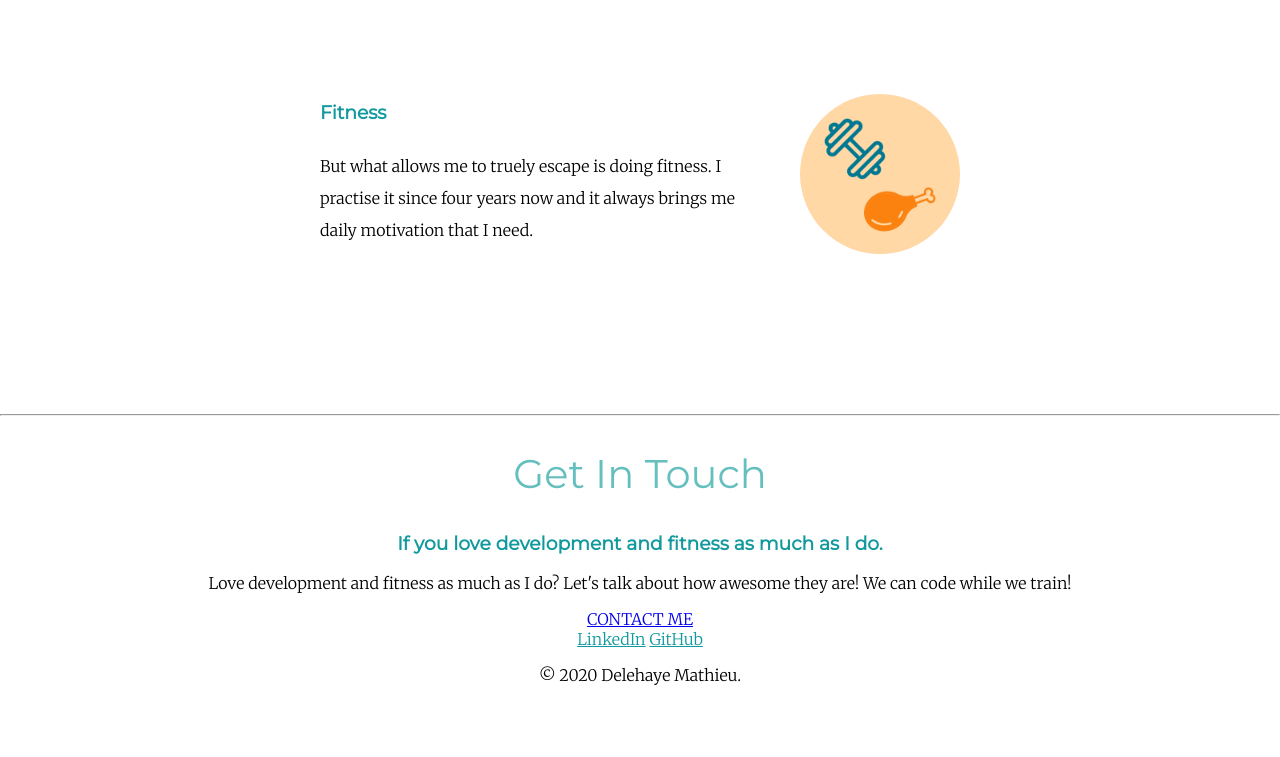
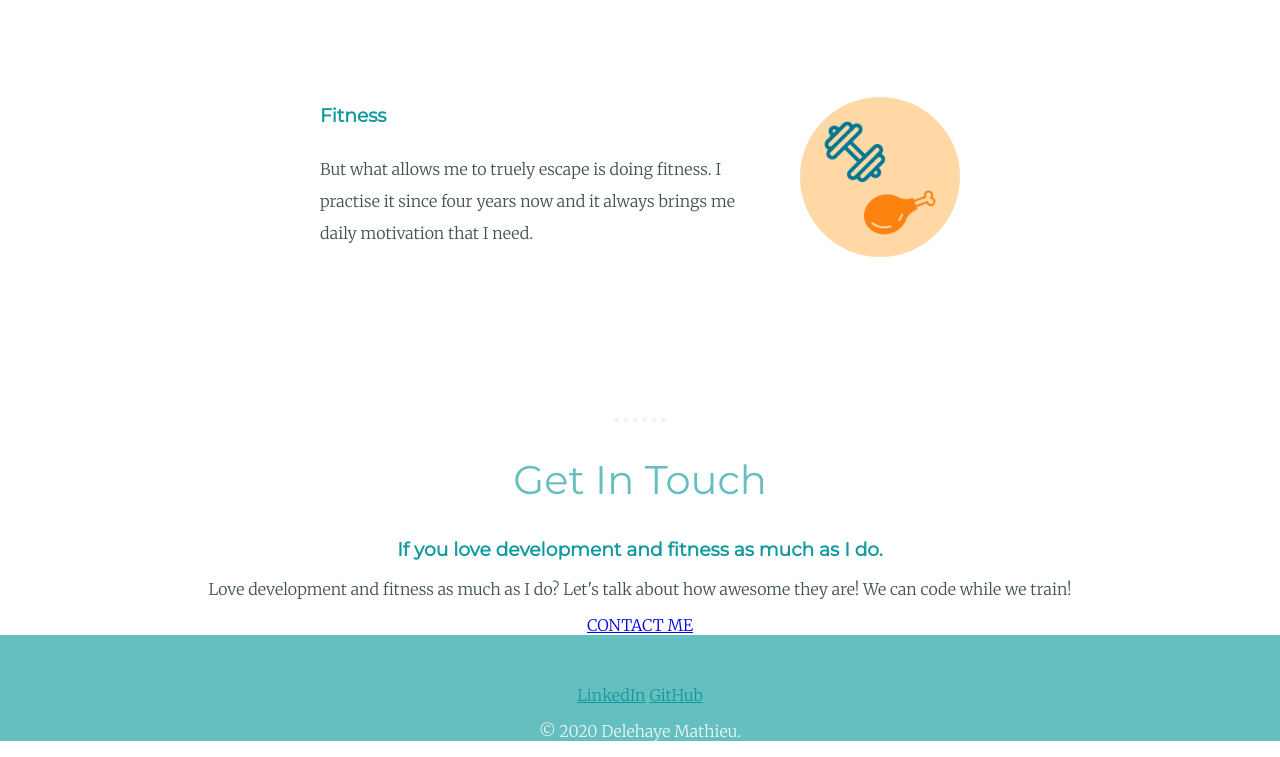
Before and after one commit to mathieudelehaye/MyPresentation, a plain HTML site: page index.html in a window 1280 px wide. Shown: the part 1438-2195 px from the top of the page. Before the commit the page ends 2139 px from the top, so only its background shows below. Drawn offline with Linux system fonts and the light colour scheme.

Commit message:
Integration continued: text and div colour changed.  CSS item order re-arranged

```diff
--- a/css/styles.css
+++ b/css/styles.css
@@ -1,41 +1,62 @@
 /******************************** ELEMENTS ***********************************/
 body {
   margin: 0;
+  font-family: 'Merriweather', serif;
   text-align: center;
-  font-family: 'Merriweather', serif;
 }
 
 h1 {
-  margin: 50px auto 0 auto;
+  color: #66BFBF;
   font-family: 'Sacramento', cursive;
   font-size: 5.625rem;
-  color: #66BFBF;
+  margin: 50px auto 0 auto;
 }
 
 h2 {
+  color: #66BFBF;
   font-family: 'Montserrat', sans-serif;
   font-size: 2.5rem;
-  color: #66BFBF;
   font-weight: normal;
 }
 
 h3 {
+  color: #11999E;
   font-family: 'Montserrat', sans-serif;
-  color: #11999E;
+}
+
+hr {
+  border-style: none;
+  border-top-style: dotted;
+  border-color: #EAF6F6;
+  border-width: 5px;
+  width: 4%;
+}
+
+p {
+  color: #40514E;
 }
 
 /********************************* CLASSES ***********************************/
 .bottom-cloud {
+  bottom: 300px;
+  left: 300px;
   position: absolute;
-  left: 300px;
-  bottom: 300px;
+}
+
+.bottom-container {
+  background-color: #66BFBF;
+  padding-top: 50px;
+}
+
+.copyright {
+  color: #EAF6F6;
 }
 
 .first-skill-img {
   border-radius: 100%;
-  width: 25%;
   float: left;
   margin-right: 30px;
+  width: 25%;
 }
 
 .footer-link {
@@ -48,28 +69,28 @@
 
 .second-skill-img {
   border-radius: 100%;
-  width: 25%;
   float: right;
   margin-left: 30px;
+  width: 25%;
 }
 
 .skill-row {
-  width: 50%;
+  line-height: 2;
   margin: 100px auto 100px auto;
   text-align: left;
-  line-height: 2;
+  width: 50%;
 }
 
 .top-cloud {
   position: absolute;
+  right: 300px;
   top: 50px;
-  right: 300px;
 }
 
 .top-container {
-  background-color: #e4f9f5;
+  background-color: #e4f6f6;
+  padding-top: 100px;
   position: relative;
-  padding-top: 100px;
 }
 
 /*********************************** IDs ************************************/
--- a/index.html
+++ b/index.html
@@ -52,7 +52,7 @@
   <div class="bottom-container">
     <a class="footer-link" href="https://www.linkedin.com/in/mathieu-delehaye-a1773467/">LinkedIn</a>
     <a class="footer-link" href="https://github.com/mathieudelehaye/">GitHub</a>
-    <p>© 2020 Delehaye Mathieu.</p>
+    <p class="copyright">© 2020 Delehaye Mathieu.</p>
   </div>
 </body>
 
```
